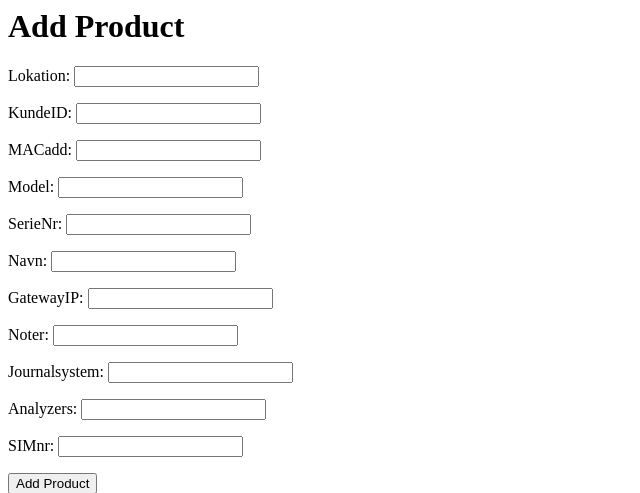
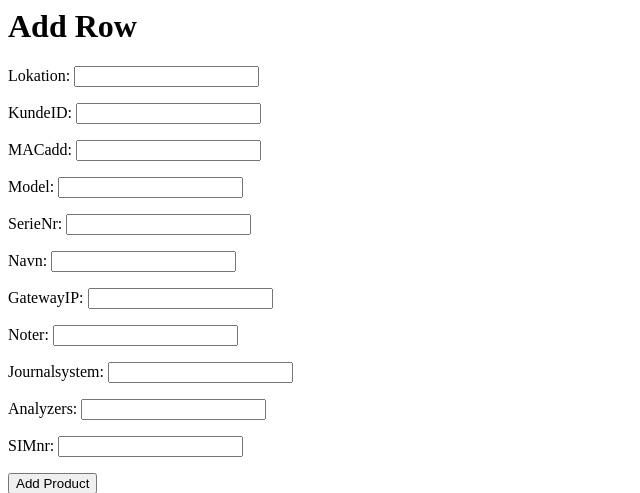
Before and after one commit to SimonO2001/upload_csv, a Django app: page /add/ in a window 1280 px wide. Shown: the top 493 px of the page, without its empty margins (0-640 px from the left). Run offline with Django 4.2, Linux system fonts and the light colour scheme.

Commit message:
fixed_names

```diff
--- a/uploader/templates/add_product.html
+++ b/uploader/templates/add_product.html
@@ -2,7 +2,7 @@
 
 <html lang="en">
 <body>
-    <h1>Add Product</h1>
+    <h1>Add Row</h1>
     <form method="post">
         {% csrf_token %}
         {{ form.as_p }}
--- a/uploader/templates/display_data.html
+++ b/uploader/templates/display_data.html
@@ -49,7 +49,7 @@
     </form>
     <div>
 
-        <a href="{% url 'add_product' %}" class="button search-button">Add Data</a>
+        <a href="{% url 'add_product' %}" class="button search-button">Add Row</a>
 
     </div>
     <table>
```
Also changed, not shown: db.sqlite3.
